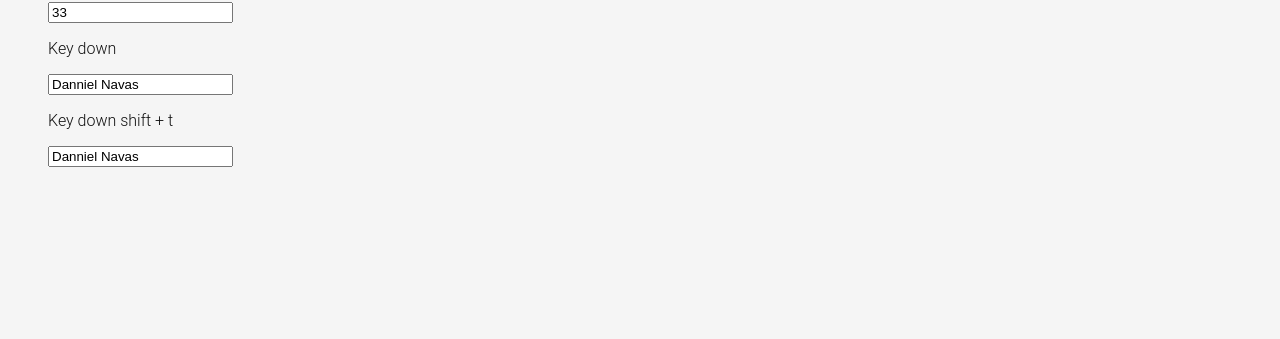
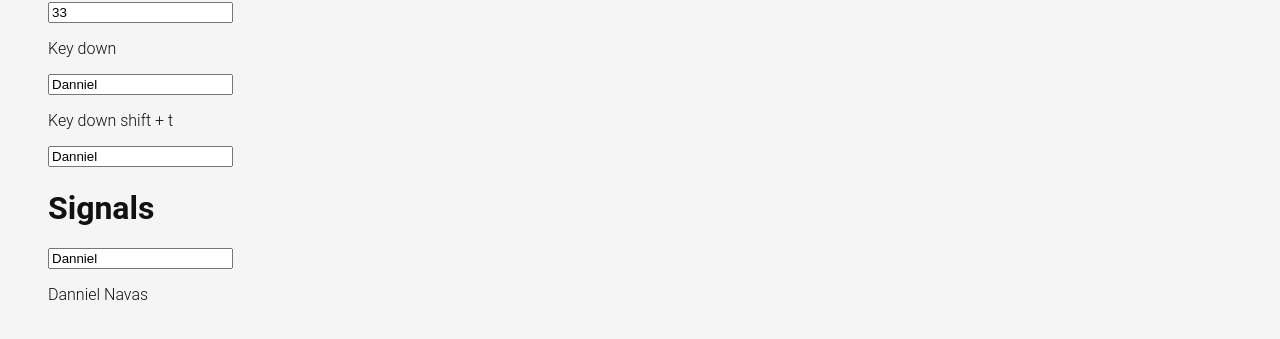
Before and after one commit to DannielNavas/todoapp, an Angular app: page /labs in a window 1280 px wide. Shown: the part 1185-1524 px from the top of the page. Before the commit the page ends 1400 px from the top, so only its background shows below. Built offline with nearby package versions, Linux system fonts and the light colour scheme.

Commit message:
✨ Fix name function in labs.component.html signals

```diff
--- a/src/app/pages/labs/labs.component.html
+++ b/src/app/pages/labs/labs.component.html
@@ -5,7 +5,7 @@
   <hr />
   <h2>{{ 'Hola '.repeat(4) }}</h2>
   <p>la suma de 3 + 3 es {{ 3 + 3 }}</p>
-  <p>Hola soy {{ name }} y tengo {{ age }}</p>
+  <p>Hola soy {{ name() }} y tengo {{ age }}</p>
   <hr />
   <h2>Property binding</h2>
   <img [src]="urlImage" alt="imagen" />
@@ -23,8 +23,13 @@
   <input type="number" [value]="persona.age" (change)="changeHandler($event)" />
 
   <p>Key down</p>
-  <input type="text" [value]="name" (keydown)="keyDownHandler($event)" />
+  <input type="text" [value]="persona.name" (keydown)="keyDownHandler($event)" />
 
   <p>Key down shift + t</p>
-  <input type="text" [value]="name" (keydown.shift.t)="changeHandler($event)" />
+  <input type="text" [value]="persona.name" (keydown.shift.t)="changeHandler($event)" />
+
+  <h1>Signals</h1>
+  <input type="text" [value]="persona.name" (keydown)="changeHandler($event)" />
+  <p>{{ name() }}</p>
+
 </div>
--- a/src/app/pages/labs/labs.component.ts
+++ b/src/app/pages/labs/labs.component.ts
@@ -1,5 +1,5 @@
 import { CommonModule } from '@angular/common';
-import { Component } from '@angular/core';
+import { Component, signal } from '@angular/core';
 
 @Component({
   selector: 'app-labs',
@@ -10,7 +10,7 @@ import { Component } from '@angular/core';
 })
 export class LabsComponent {
   title = 'Labs';
-  name = 'Danniel Navas';
+  name = signal('Danniel Navas');
   age = 33;
   urlImage = 'https://picsum.photos/200/300';
   disabled = true;
@@ -26,7 +26,9 @@ export class LabsComponent {
   }
 
   changeHandler(event: Event) {
-    console.log(event);
+    const input = event.target as HTMLInputElement;
+    const newValue = input.value;
+    this.name.set(newValue);
   }
 
   keyDownHandler(event: KeyboardEvent) {
```
